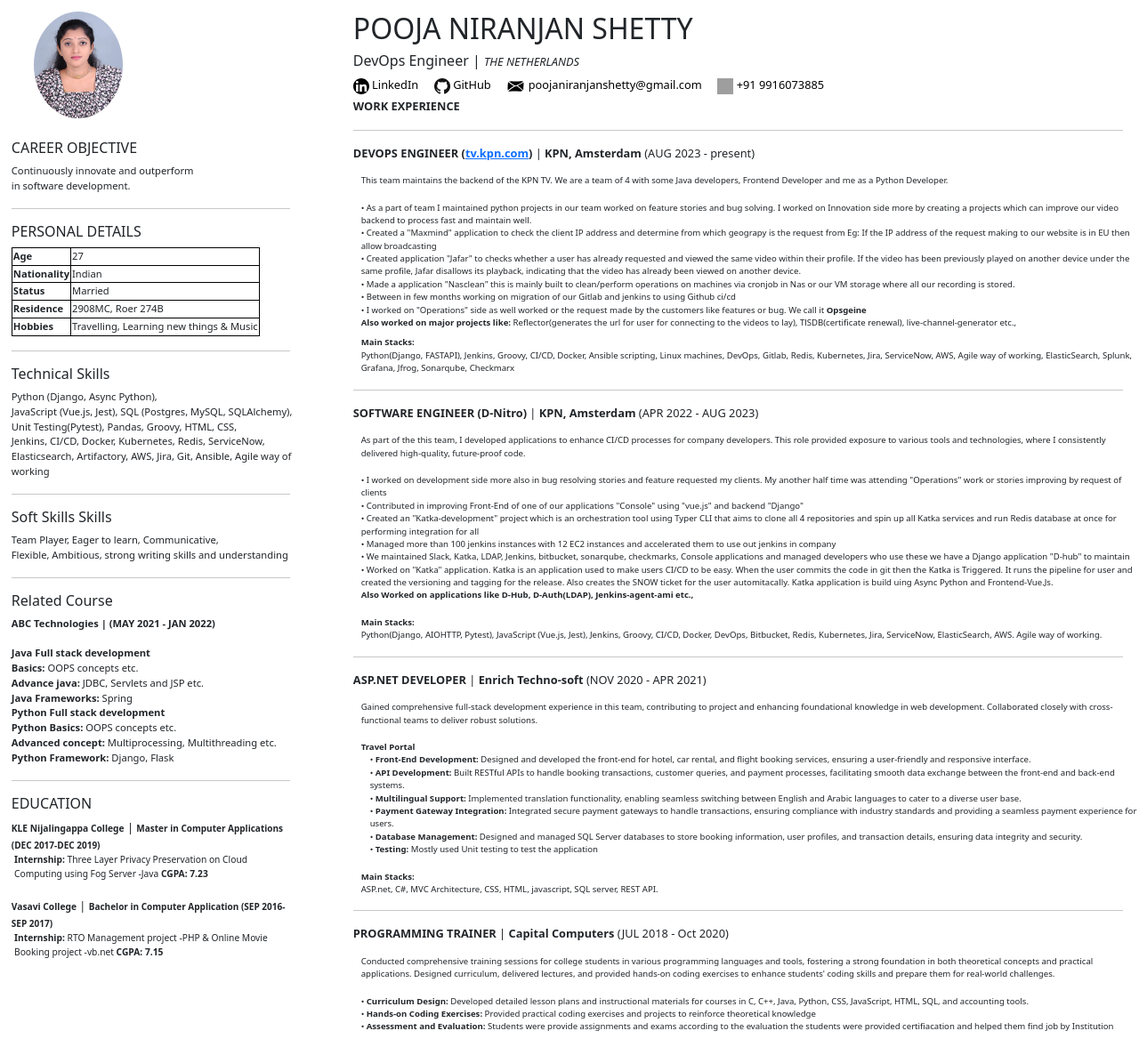
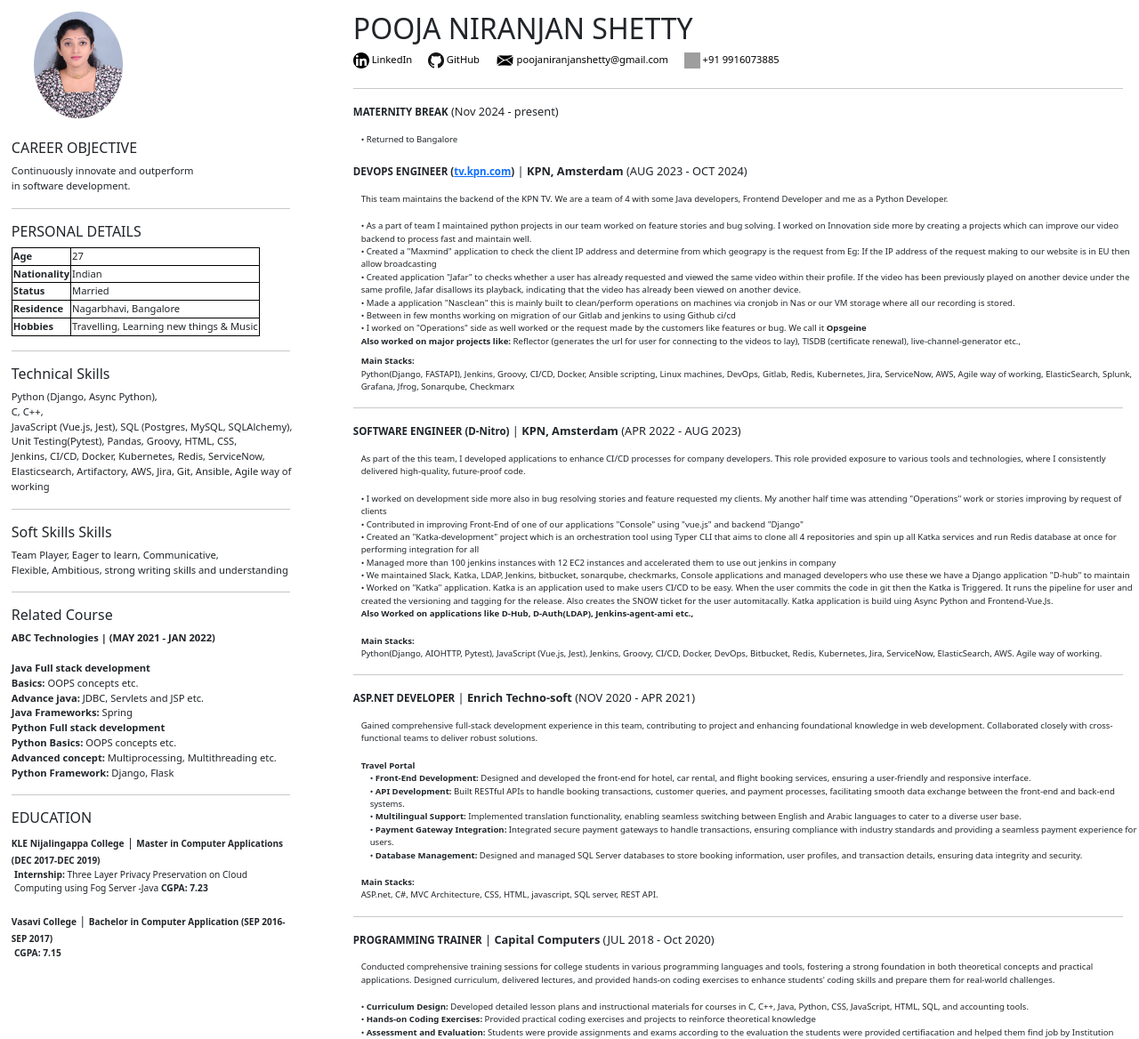
Before and after one commit to poojanshetty/resume, a Flask app: page / in a window 1280 px wide. Shown: the whole page at 89% size. Run offline with Flask 2, Linux system fonts and the light colour scheme; grey boxes are pictures that could not be loaded.

Commit message:
Update resume

```diff
--- a/static/css/main.css
+++ b/static/css/main.css
@@ -44,5 +44,5 @@ dl dd {
     margin-bottom:0px;
 }
 .job-title {
-    font-size: 100%;
+    font-size: 90%;
 }
--- a/templates/index.html
+++ b/templates/index.html
@@ -42,7 +42,7 @@
                     </tr>
                     <tr>
                         <td><b> Residence </b></td>
-                        <td> 2908MC, Roer 274B </td>
+                        <td> Nagarbhavi, Bangalore </td>
                     </tr>
                     <tr>
                         <td><b> Hobbies </b></td>
@@ -54,6 +54,7 @@
             <div id="lp-skills" style="font-size:70%;">
                 <h6>Technical Skills</h6>
                 Python (Django, Async Python), <br>
+                C, C++, <br>
                 JavaScript (Vue.js, Jest),
                 SQL (Postgres, MySQL, SQLAlchemy),  <br>
                 Unit Testing(Pytest), Pandas,
@@ -89,7 +90,7 @@
                     <br>
                     <b style="font-size:80%;">Vasavi College</b> | <span style="font-size: 10px;"><b>Bachelor in Computer Application (SEP 2016-SEP 2017) </b> </span> <br>
                     <div style="margin-left:1%; font-size:80%;">
-                        <b>Internship: </b>RTO Management project -PHP & Online Movie Booking project -vb.net <b> CGPA: </b><b>7.15</b> <br>
+                        <b>CGPA: </b><b>7.15</b> <br>
                     </div>
             </div>
             </div>
@@ -98,8 +99,7 @@
         <div id="right-panel-main" class="right-panel" style="margin-left:5vw; margin-top:1%; overflow:hidden;">
             <div id="rp-title-info" style="">
                 <h2>POOJA NIRANJAN SHETTY</h2>
-                <h6>DevOps Engineer | <i style="font-size:80%; margin-bottom:5%;">THE NETHERLANDS</i></h6>
-                <div style="font-size:80%;">
+                <div style="font-size:70%;">
                     <a class="a-self-links" href="https://www.linkedin.com/in/pooja-shetty-027b46177/" target="_blank">
                         <img src="{{ url_for('static', filename='assets/LinkedIn.svg') }}" alt="" width="18" height="18"> LinkedIn
                     </a>
@@ -116,9 +116,13 @@
                 <br>
             </div>
             <div id="rp-work-experience" style="font-size:80%">
-                <h7><b>WORK EXPERIENCE</b></h7>
                 <hr>
-                <b class="job-title">DEVOPS ENGINEER (<a href="http://tv.kpn.com" target="_blank">tv.kpn.com</a>)</b> | <b>KPN, Amsterdam</b> (AUG 2023 - present) <br>
+                <b class="job-title">MATERNITY BREAK</b> (Nov 2024 - present)<br>
+                <div style="margin-left:1%; font-size:75%;"><br>
+                    <dd class="compact-dd">&bull; Returned to Bangalore  </dd>
+                </div>
+                <br>
+                <b class="job-title">DEVOPS ENGINEER (<a href="http://tv.kpn.com" target="_blank">tv.kpn.com</a>)</b> | <b>KPN, Amsterdam</b> (AUG 2023 - OCT 2024) <br>
             <div style="margin-left:1%; font-size:75%;"><br>
             <p> This team maintains the backend of the KPN TV. We are a team of 4 with some Java developers, Frontend Developer and me as a Python Developer. </p>
                 <dd class="compact-dd">&bull; As a part of team I maintained python projects in our team worked on feature stories and bug solving. I worked on Innovation side more by creating a projects which can improve our video backend to process fast and maintain well.  </dd>
@@ -127,7 +131,7 @@
                 <dd class="compact-dd">&bull; Made a application "Nasclean" this is mainly built to clean/perform operations on machines via cronjob in Nas or our VM storage where all our recording is stored. </dd>
                 <dd class="compact-dd">&bull; Between in few months working on migration of our Gitlab and jenkins to using Github ci/cd </dd>
                 <dd class="compact-dd">&bull; I worked on "Operations" side as well worked or the request made by the customers like features or bug. We call it <b>Opsgeine</b> </dd>
-                <dd>  <b> Also worked on major projects like:</b> Reflector(generates the url for user for connecting to the videos to lay), TlSDB(certificate renewal), live-channel-generator etc.,  </dd>
+                <dd>  <b> Also worked on major projects like:</b> Reflector (generates the url for user for connecting to the videos to lay), TlSDB (certificate renewal), live-channel-generator etc.,  </dd>
                 </dt>
                 </dl>
                 <div>
@@ -158,7 +162,7 @@
                     </div>
                 </div>
                 <hr>
-                <b style="font-size:100%;">ASP.NET DEVELOPER</b> | <b>Enrich Techno-soft </b> (NOV 2020 - APR 2021) <br>
+                <b class="job-title">ASP.NET DEVELOPER</b> | <b>Enrich Techno-soft </b> (NOV 2020 - APR 2021) <br>
                 <div style="margin-left:1%; font-size:75%;"><br>
                     <p> Gained comprehensive full-stack development experience in this team, contributing to project and enhancing foundational knowledge in web development. Collaborated closely with cross-functional teams to deliver robust solutions.</p>
                     <dt>Travel Portal</dt>
@@ -168,7 +172,6 @@
                         <dd class="compact-dd">&bull; <b>Multilingual Support:</b> Implemented translation functionality, enabling seamless switching between English and Arabic languages to cater to a diverse user base.</dd>
                         <dd class="compact-dd">&bull; <b>Payment Gateway Integration:</b> Integrated secure payment gateways to handle transactions, ensuring compliance with industry standards and providing a seamless payment experience for users.</dd>
                         <dd class="compact-dd">&bull; <b>Database Management: </b> Designed and managed SQL Server databases to store booking information, user profiles, and transaction details, ensuring data integrity and security.</dd>
-                        <dd class="compact-dd">&bull; <b>Testing: </b>Mostly used Unit testing to test the application</dd>
                     </dl>
                     <div>
                         <b>Main Stacks: </b><br>
@@ -177,7 +180,7 @@
                 </div>
                 <hr>
                 <div>
-                <b style="font-size:100%;">PROGRAMMING TRAINER</b> | <b>Capital Computers </b> (JUL 2018 - Oct 2020)<br>
+                <b class="job-title">PROGRAMMING TRAINER</b> | <b>Capital Computers </b> (JUL 2018 - Oct 2020)<br>
                 <div style="margin-left:1%; font-size:75%;"><br>
                     <p> Conducted comprehensive training sessions for college students in various programming languages and tools, fostering a strong foundation in both theoretical concepts and practical applications. Designed curriculum, delivered lectures, and provided hands-on coding exercises to enhance students' coding skills and prepare them for real-world challenges.</p>
                     <dd class="compact-dd">&bull; <b>Curriculum Design:</b> Developed detailed lesson plans and instructional materials for courses in C, C++, Java, Python, CSS, JavaScript, HTML, SQL, and accounting tools. </dd>
```
